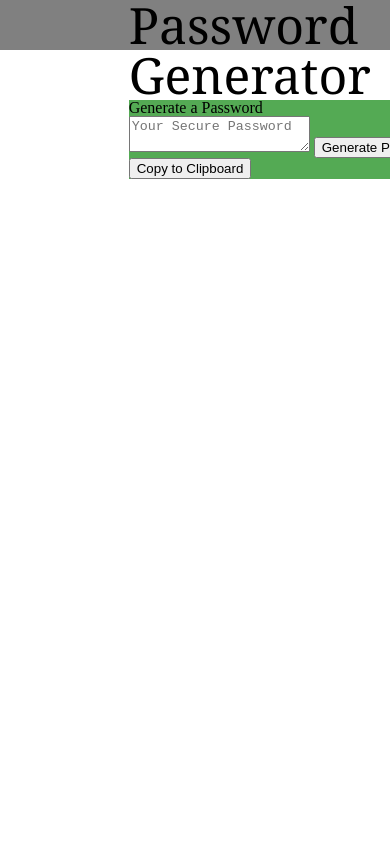
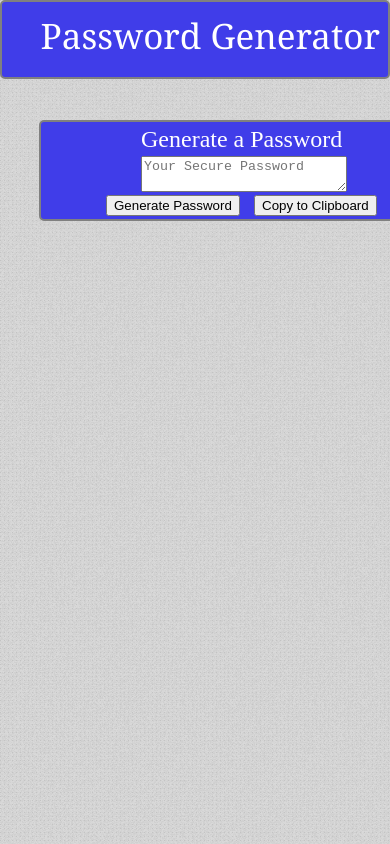
Before and after one commit to sgutierrez-19/Password-Generator, a plain HTML site: page index.html in a window 390 px wide. Shown: the top 844 px of the page. Drawn offline with Linux system fonts and the light colour scheme.

Commit message:
Added read me, & css styling and responsiveness

```diff
--- a/style.css
+++ b/style.css
@@ -1,22 +1,86 @@
 header {
-    height: 50px;
-    background-color: rgb(128, 128, 128);
+    height: 75px;
+    background-color: rgb(64, 61, 233);
     font-family: Georgia, 'Times New Roman', Times, serif;
     font-size: 50px;
+    border: 2px solid grey;
+    border-radius: 5px;
 }
 
 h1 {
+    width:500px;
     position: relative;
     left: 33%;
+    top: 12px;
+    color: white;
 }
 
+body {
+    background-image: url(squared_metal.png);
+}
 .container {
-    background-color: rgba(0, 128, 0, 0.671);
+    background-color: rgb(64, 61, 233);
     width: 400px;
-    position: relative;
+    height: auto;
+    position: absolute;
     left: 33%;
-    top: 50px;
+    top: 120px;
+    border: 2px solid grey;
+    border-radius: 5px;
 }
 
 h2 {
+    color: white;
+    position: relative;
+    left: 95px;
+    font-size: 24px;
+    padding: 5px;
+
 }
+
+#password {
+    position: relative;
+    left: 100px;
+    width: 200px;
+    height: auto;
+}
+
+#generate {
+    position: relative;
+    top: 18px;
+    left: -145px;
+    /* float: left; */
+}
+
+#copy {
+    position: relative;
+    top: -3px;
+    left: 213px;
+}
+
+@media only screen and (max-width: 501px) {
+
+    header {
+        font-size: 35px;
+    }
+    h1 {
+        top: 16px;
+        left: 10%;
+        width: 350px;
+    }
+
+    .container {
+        left: 10%;
+    }
+  }
+
+@media only screen and (max-width: 880px) {
+    h1 {
+        left: 10%;
+
+    }
+
+    .container {
+        left: 10%;
+    }
+  }
```
Also changed, not shown: squared_metal.png (added), 1 other file.
